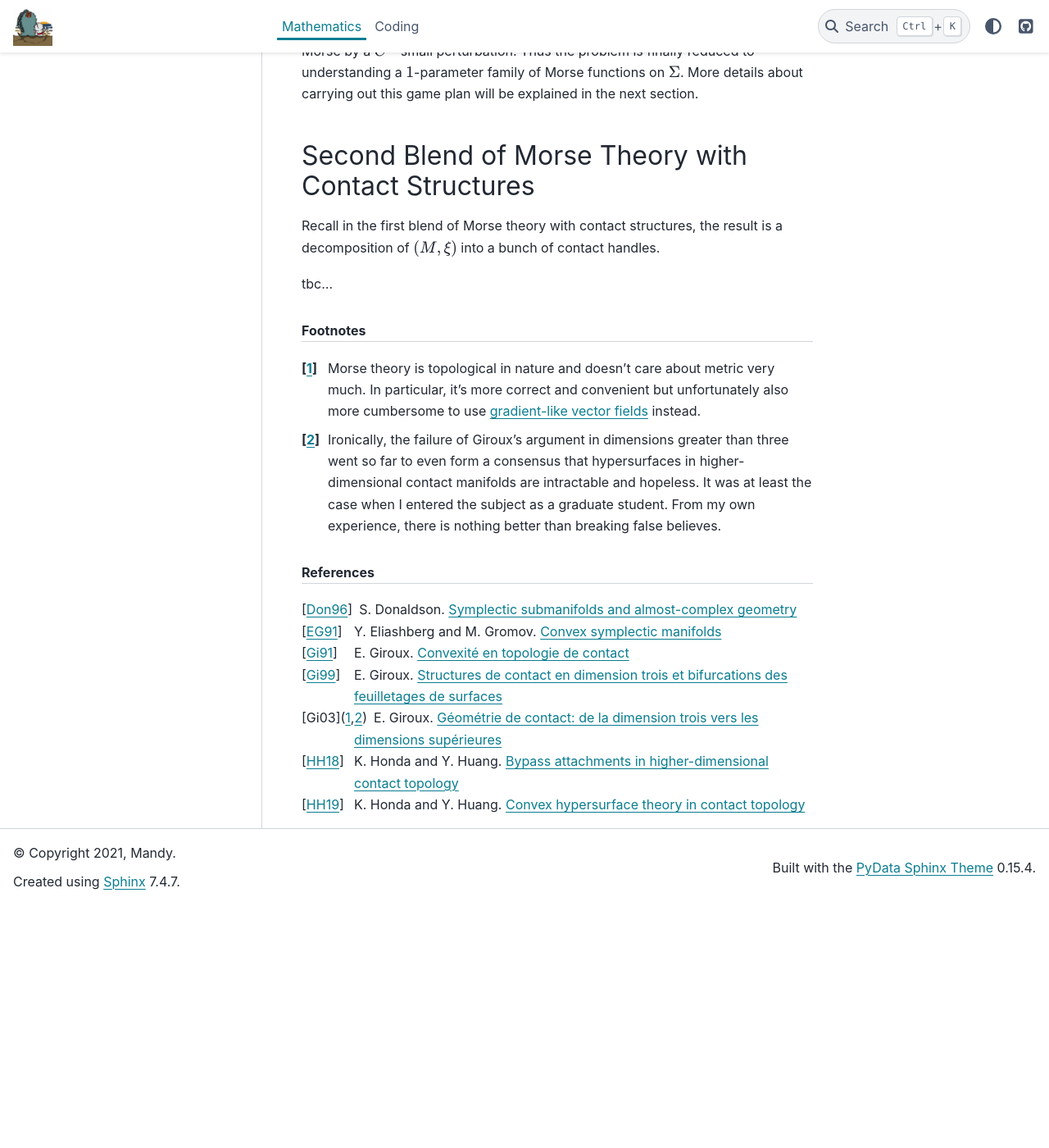
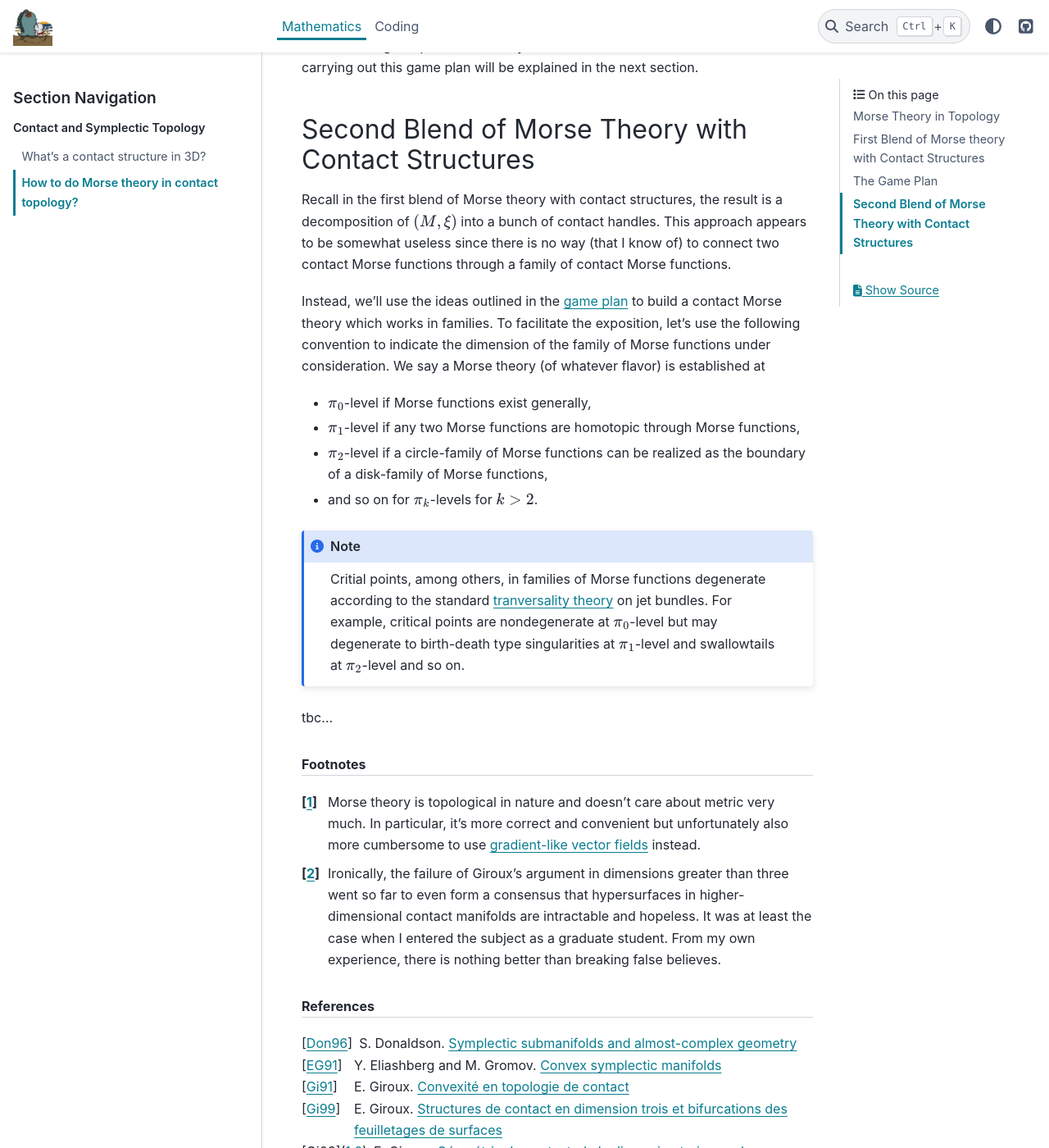
Before and after one commit to yhuang85/mandy, a Sphinx documentation site: the page built from build-source/source/CAST/contactMorse.rst, in a window 1280 px wide and 1400 px high, scrolled down 6641 px. Shown: the whole window at 82% size. Built offline with Sphinx 7.4.7 and the PyData theme 0.15.4, drawn with Linux system fonts in a browser that asks for light colours; before the commit the page ends 7745 px from its top, so only the background shows below that.

Commit message:
continued on contactMorse

```diff
--- a/build-source/source/CAST/contactMorse.rst
+++ b/build-source/source/CAST/contactMorse.rst
@@ -21,7 +21,7 @@
 
 Morse theory aims at recognizing manifolds by their handle decompositions. Most importantly, although one same manifold may have many different handle decompositions, as many as there are generic functions, they are all connected to each other via a sequence of handle manipulations. It is therefore fair to say the following:
 
-    *Morse theory is all about manipulations of handles: creations, cancellations, and isotopies.*
+    Morse theory is all about manipulations of handles: creations, cancellations, and isotopies.
 
 
 First Blend of Morse theory with Contact Structures
@@ -52,7 +52,7 @@
             X|_{H_k} &= \sum_{i=1}^k ( -x_i \p_{x_i} + 2y_i \p_{y_i} ) + \frac{1}{2} \sum_{j=k+1}^{2n} ( x_j \p_{x_j} + y_j \p_{y_j} ).
         \end{aligned}
 
-Such handles are known as *Weinstein handles* because A. Weinstein first wrote down these normal forms. A particularly important special case is when :math:`k = n` and we we call these handles *critical* because only these handles actually carry nontrivial symplectic information.
+    Such handles are known as *Weinstein handles* because A. Weinstein first wrote down these normal forms. A particularly important special case is when :math:`k = n` and we we call these handles *critical* because only these handles actually carry nontrivial symplectic information.
 
 
 Back to contact
@@ -70,7 +70,7 @@
 
         \Sigma = R_+ \cup \Gamma \cup R_-,
 
-where :math:`\Gamma = \{ \alpha (X) = 0 \}` and :math:`R_{\pm} = \{ \pm \alpha (X) > 0 \}`, respectively. It turns out that :math:`(\Gamma, \xi|_{\Gamma})` is itself a contact manifold of dimension :math:`\dim M - 2`, i.e., it's a codimension-:math:`2` contact submanifold of :math:`(M, \xi)`. Moreover :math:`( R_{\pm}, d\alpha|_{R_{\pm}} )` are symplectic manifolds. However, they don't necessarily carry a Morse structure as described above.
+    where :math:`\Gamma = \{ \alpha (X) = 0 \}` and :math:`R_{\pm} = \{ \pm \alpha (X) > 0 \}`, respectively. It turns out that :math:`(\Gamma, \xi|_{\Gamma})` is itself a contact manifold of dimension :math:`\dim M - 2`, i.e., it's a codimension-:math:`2` contact submanifold of :math:`(M, \xi)`. Moreover :math:`( R_{\pm}, d\alpha|_{R_{\pm}} )` are symplectic manifolds. However, they don't necessarily carry a Morse structure as described above.
 
 .. note::
 
@@ -107,9 +107,9 @@
 The first key principle in the development of contact Morse theory is to separate the contact topological problem from the purely topological problem. Specifically, given a contact manifold :math:`(M, \xi)`, we always start from just any Morse function :math:`f: M \to \RR`. Suppose :math:`\dim M = 2n+1`, then :math:`f` induces a decomposition
 
 .. math::
-   :label: heegaardDecomposition
+    :label: heegaardDecomposition
 
-   M = H_1 \cup (\Sigma \times I) \cup H_2, \quad I \coloneqq [0,1],
+    M = H_1 \cup (\Sigma \times I) \cup H_2, \quad I \coloneqq [0,1],
 
 where :math:`H_1` is a neighborhood of the union of the stable manifolds of all critical points of :math:`f` of index at most :math:`n`, and similarly :math:`H_2` is a neighborhood of the union of the unstable manifolds of all critical points of :math:`f` of index at least :math:`n+1`, and finally :math:`\Sigma` may be identified with either :math:`\p H_1` or :math:`\p H_2`. Such a decomposition is nothing but a higher-dimensional analogue of the `Heegaard decomposition <https://en.wikipedia.org/wiki/Heegaard_splitting>`_ for 3-manifolds.
 
@@ -121,7 +121,7 @@
 * The middle layer :math:`\Sigma \times I` knows all about :math:`\xi` but nothing about :math:`M`.
 
 .. note::
-   The handlebodies :math:`H_1, H_2` in :eq:`heegaardDecomposition` are by no means unique, although the (restricted) contact structures are uniquely determined by their topological type.
+    The handlebodies :math:`H_1, H_2` in :eq:`heegaardDecomposition` are by no means unique, although the (restricted) contact structures are uniquely determined by their topological type.
 
 Morsify the characteristic foliation
 ************************************
@@ -129,7 +129,7 @@
 Given any hypersurface :math:`\Sigma \in (M, \xi)`, the *characteristic foliation* :math:`\Sigma_{\xi}` is a line field defined by
 
 .. math::
-   \Sigma_{\xi} \coloneqq \ker (d\alpha|_{T\Sigma \cap \xi}),
+    \Sigma_{\xi} \coloneqq \ker (d\alpha|_{T\Sigma \cap \xi}),
 
 where :math:`\xi = \ker\alpha` is a contact form. Moreover, when both :math:`\Sigma` and :math:`\xi` are oriented, which will always be the case here, so is :math:`\Sigma_{\xi}` and it becomes a vector field (without any significance on the magnitude). Characteristic foliations play a crucial role in this story because they, to a great extent which will become clear later, uniquely determines the contact germ on :math:`\Sigma`.
 
@@ -148,7 +148,17 @@
 Second Blend of Morse Theory with Contact Structures
 ----------------------------------------------------
 
-Recall in the first blend of Morse theory with contact structures, the result is a decomposition of :math:`(M, \xi)` into a bunch of contact handles.
+Recall in the first blend of Morse theory with contact structures, the result is a decomposition of :math:`(M, \xi)` into a bunch of contact handles. This approach appears to be somewhat useless since there is no way (that I know of) to connect two contact Morse functions through a family of contact Morse functions.
+
+Instead, we'll use the ideas outlined in the :ref:`game plan<The Game Plan>` to build a contact Morse theory which works in families. To facilitate the exposition, let's use the following convention to indicate the dimension of the family of Morse functions under consideration. We say a Morse theory (of whatever flavor) is established at
+
+* :math:`\pi_0`-level if Morse functions exist generally,
+* :math:`\pi_1`-level if any two Morse functions are homotopic through Morse functions,
+* :math:`\pi_2`-level if a circle-family of Morse functions can be realized as the boundary of a disk-family of Morse functions,
+* and so on for :math:`\pi_k`-levels for :math:`k > 2`.
+
+.. note::
+    Critial points, among others, in families of Morse functions degenerate according to the standard `tranversality theory <https://en.wikipedia.org/wiki/Transversality_theorem>`_ on jet bundles. For example, critical points are nondegenerate at :math:`\pi_0`-level but may degenerate to birth-death type singularities at :math:`\pi_1`-level and swallowtails at :math:`\pi_2`-level and so on.
 
 tbc...
 
--- a/build-source/source/index.rst
+++ b/build-source/source/index.rst
@@ -5,7 +5,7 @@
 
 .. note::
 
-    This project is under active development. Check out this `repo <https://github.com/yhuang85/mandy_source.git>`_ if you're curious about how this website is built.
+    This project is under active development. Check out this `repo <https://github.com/yhuang85/mandy.git>`_ if you're curious about how this website is built.
 
 Last updated: |today|
 
--- a/docs/index.html
+++ b/docs/index.html
@@ -160,7 +160,7 @@
 <p class="admonition-title">Note</p>
 <p>This project is under active development. Check out this <a class="reference external" href="https://github.com/yhuang85/mandy_source.git">repo</a> if you’re curious about how this website is built.</p>
 </div>
-<p>Last updated: Sep 24, 2021</p>
+<p>Last updated: Sep 25, 2021</p>
 <div class="toctree-wrapper compound">
 </div>
 </section>
```
Also changed, not shown: docs/CAST/contactMorse.html (+3 -5 lines), docs/_sources/CAST/contactMorse.rst.txt (+4 -4 lines), docs/searchindex.js.
